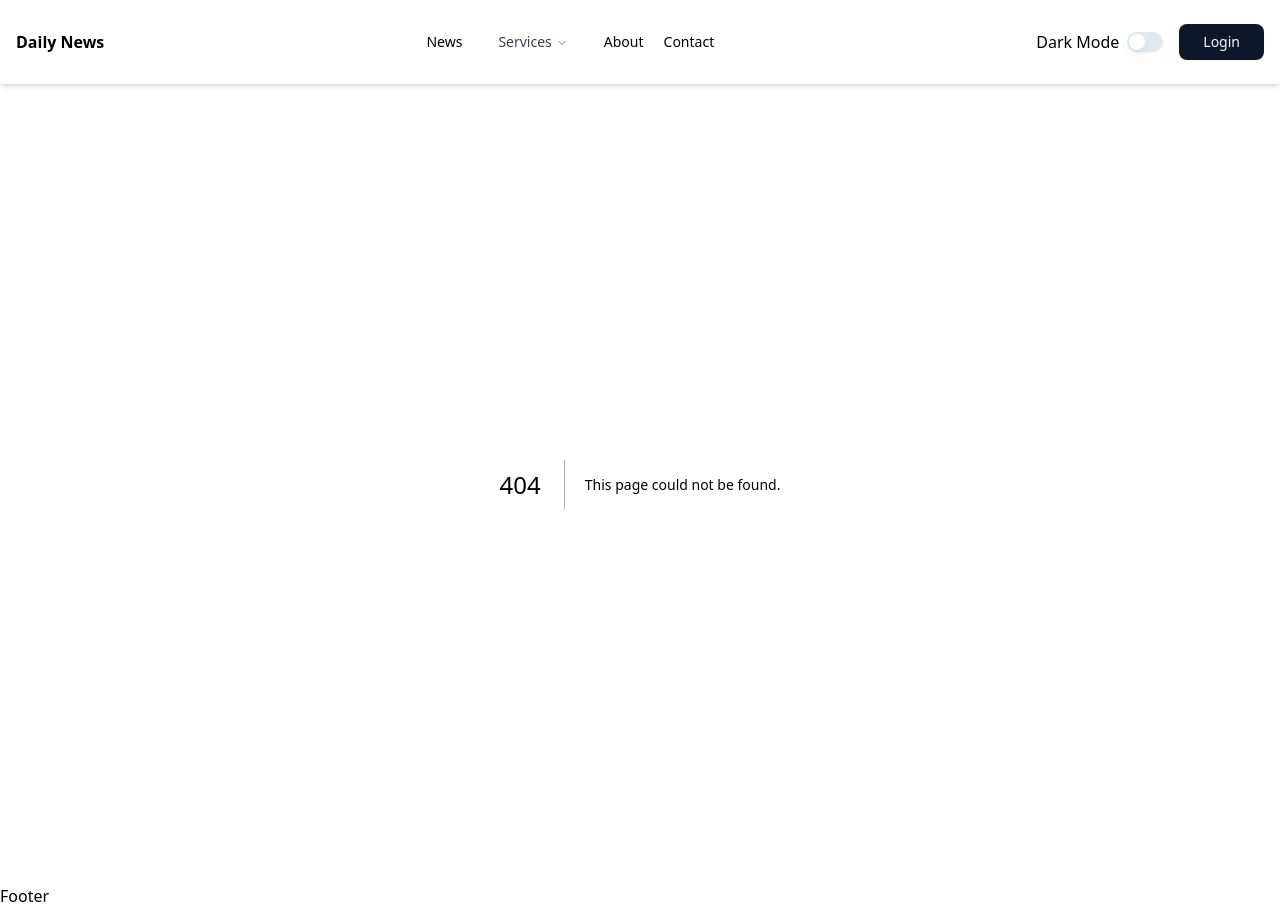
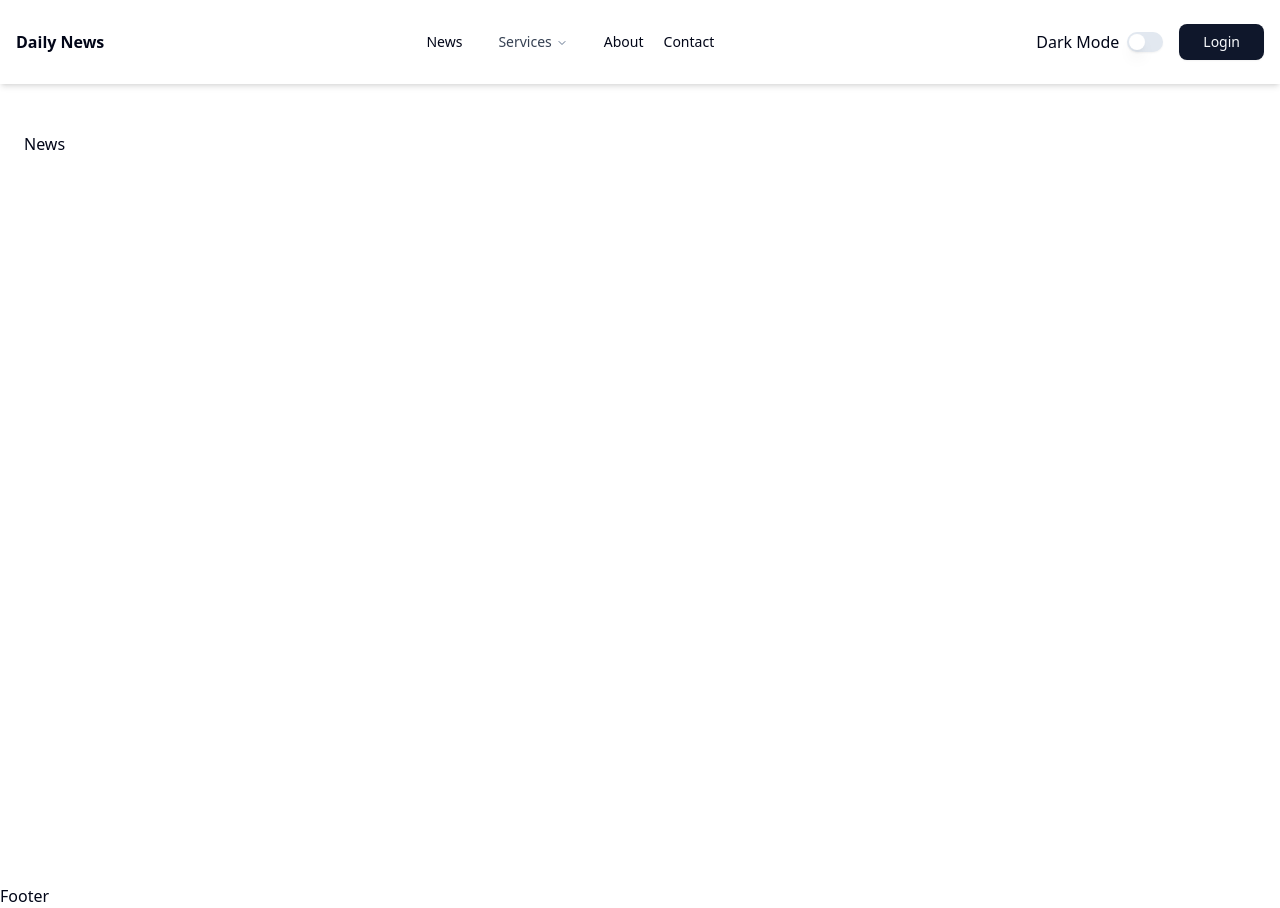
Before and after one commit to Khalid-Saifullaha/next-news-portal, a Next.js app: page /news in a window 1280 px wide. Before the commit this address had no page. Built offline with nearby package versions, Linux system fonts and the light colour scheme.

Commit message:
layout added

```diff
--- /dev/null
+++ b/src/app/news/page.tsx
@@ -0,0 +1,8 @@
+import Link from "next/link";
+import React from "react";
+
+const NewsPage = () => {
+  return <div className="py-12">News</div>;
+};
+
+export default NewsPage;
```
